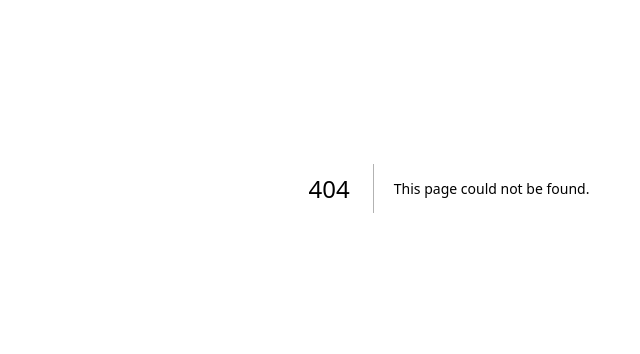
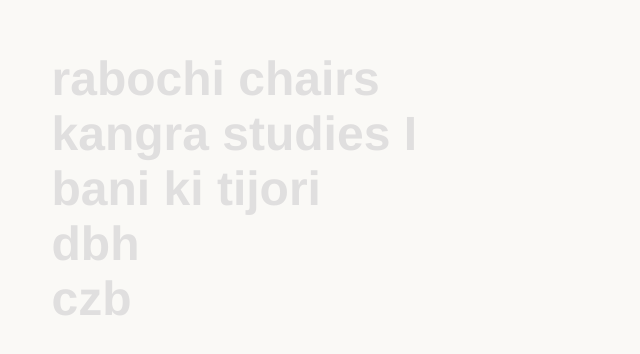
Before and after one commit to DivyanshuBali/misaal, a Next.js app: page /logs in a window 1280 px wide. Before the commit this address had no page. Shown: the part 212-566 px from the top of the page, without its empty margins (191-831 px from the left). Built offline with nearby package versions, Linux system fonts and the light colour scheme.

Commit message:
Logs Page

```diff
--- a/src/app/globals.css
+++ b/src/app/globals.css
@@ -1,24 +1,21 @@
 /* COLOUR VARIABLES */
 :root {
 	/* Primary palette */
-	--color-primary: #2563eb;
-	--color-primary-hover: #1d4ed8;
-	--color-primary-muted: #dbeafe;
+	--color-primary: #253b76;
 
 	/* Secondary / accent */
-	--color-secondary: #64748b;
-	--color-accent: #0ea5e9;
+	--color-secondary: #a61e25;
 
 	/* Backgrounds */
 	--color-background: #faf9f6;
 
 	/* Text */
-	--color-text: #0f172a;
-	--color-text-muted: #64748b;
+	--color-text: #0f0d0d;
+	--color-text-muted: #e0dfdf;
 	--color-text-inverse: #ffffff;
 
 	/* Borders & dividers */
-	--color-border: #e2e8f0;
+	--color-border: #0f0d0d;
 	--color-border-strong: #cbd5e1;
 
 	/* Semantic */
--- /dev/null
+++ b/src/app/logs/Log.module.css
@@ -0,0 +1,138 @@
+.logContainer {
+	display: flex;
+	flex-direction: column;
+	justify-content: center;
+	height: 100%;
+	gap: 1rem;
+	max-width: 265px;
+
+	div.logHeader {
+		position: relative;
+		padding-bottom: 1rem;
+		padding-left: 1rem;
+
+		&::before {
+			content: "";
+			position: absolute;
+			left: 0;
+			top: 0;
+			width: 1px;
+			height: 100%;
+			background-color: var(--color-border);
+			transform: scaleY(0);
+			transform-origin: bottom;
+			animation: revealBorderFromBottom 500ms ease-out forwards;
+		}
+
+		> * {
+			opacity: 0;
+			animation: fadeInContent 500ms ease-out forwards;
+		}
+
+		.logTitle {
+			font-size: 1.25rem;
+			text-transform: uppercase;
+			font-weight: 500;
+			color: var(--color-text);
+			margin-bottom: 1rem;
+		}
+
+		p {
+			font-size: 1rem;
+			line-height: 1rem;
+		}
+	}
+
+	.logImage {
+		height: 400px;
+		width: 265px;
+		border-top-right-radius: 10px;
+		border-bottom-right-radius: 10px;
+		background-color: var(--color-primary);
+	}
+
+	div.logFooter {
+		display: flex;
+		flex-direction: column;
+		gap: 1rem;
+		padding-left: 1rem;
+		position: relative;
+
+		&::before {
+			content: "";
+			position: absolute;
+			left: 0;
+			top: 0;
+			width: 1px;
+			height: 100%;
+			background-color: var(--color-border);
+			transform: scaleY(0);
+			transform-origin: top;
+			animation: revealBorderFromTop 500ms ease-out forwards;
+		}
+
+		> * {
+			opacity: 0;
+			animation: fadeInContent 500ms ease-out forwards;
+		}
+
+		.logDescriptionTitle {
+			margin-top: 1rem;
+			font-size: 0.8rem;
+			text-transform: lowercase;
+			font-weight: 700;
+			color: var(--color-text);
+		}
+
+		.logDescription {
+			font-size: 0.8rem;
+			color: var(--color-text);
+			text-align: justify;
+		}
+
+		ul.logTags {
+			display: flex;
+			flex-direction: row;
+			gap: 0.5rem;
+			list-style: none;
+
+			li {
+				border: 1px solid var(--color-border);
+				border-radius: 100px;
+				padding: 0.2rem 0.5rem;
+				font-size: 12px;
+			}
+		}
+	}
+}
+
+@keyframes fadeInContent {
+	from {
+		opacity: 0;
+	}
+	to {
+		opacity: 1;
+	}
+}
+
+@keyframes revealBorderFromBottom {
+	from {
+		transform: scaleY(0);
+		transform-origin: bottom;
+	}
+	to {
+		transform: scaleY(1);
+		transform-origin: bottom;
+	}
+}
+
+@keyframes revealBorderFromTop {
+	from {
+		transform: scaleY(0);
+		transform-origin: top;
+	}
+	to {
+		transform: scaleY(1);
+		transform-origin: top;
+	}
+}
--- /dev/null
+++ b/src/app/logs/Log.tsx
@@ -0,0 +1,41 @@
+import styles from "./Log.module.css";
+import type { LogItem } from "./LogsLayout";
+
+function Log(props: { log: LogItem }) {
+  const {
+    title,
+    subtitle,
+    creator,
+    date,
+    descriptionTitle,
+    description,
+    tags,
+  } = props.log;
+
+  return (
+    <div className={styles.logContainer}>
+      <div className={styles.logHeader}>
+        <h3 className={styles.logTitle}>{title}</h3>
+        <p className={styles.logSubtitle}>{subtitle}</p>
+        <p className={styles.logCreator}>{creator}</p>
+        <p className={styles.logDate}>{date}</p>
+      </div>
+
+      <div className={styles.logImage} />
+
+      <div className={styles.logFooter}>
+        <h5 className={styles.logDescriptionTitle}>{descriptionTitle}</h5>
+
+        <p className={styles.logDescription}>{description}</p>
+
+        <ul className={styles.logTags}>
+          {tags.map((tag) => (
+            <li key={tag}>{tag}</li>
+          ))}
+        </ul>
+      </div>
+    </div>
+  );
+}
+
+export default Log;
--- /dev/null
+++ b/src/app/logs/LogsLayout.tsx
@@ -0,0 +1,70 @@
+"use client";
+
+import Link from "next/link";
+import { useCallback, useEffect, useRef, useState } from "react";
+import Log from "./Log";
+import styles from "./page.module.css";
+
+export type LogItem = {
+  name: string;
+  title: string;
+  subtitle: string;
+  creator: string;
+  date: string;
+  descriptionTitle: string;
+  description: string;
+  tags: string[];
+};
+
+export function LogsLayout({ logs }: { logs: readonly LogItem[] }) {
+  const [hoveredLog, setHoveredLog] = useState<LogItem | null>(null);
+  const hoverTimerRef = useRef<number | null>(null);
+
+  const clearHoverTimer = useCallback(() => {
+    if (hoverTimerRef.current !== null) {
+      window.clearTimeout(hoverTimerRef.current);
+      hoverTimerRef.current = null;
+    }
+  }, []);
+
+  function handleMouseEnter(log: LogItem) {
+    clearHoverTimer();
+    hoverTimerRef.current = window.setTimeout(() => {
+      setHoveredLog(log);
+      hoverTimerRef.current = null;
+    }, 300);
+  }
+
+  function handleMouseLeave() {
+    clearHoverTimer();
+    setHoveredLog(null);
+  }
+
+  useEffect(() => {
+    return () => {
+      clearHoverTimer();
+    };
+  }, [clearHoverTimer]);
+
+  return (
+    <>
+      <section className={styles.leftContainer}>
+        <ol>
+          {logs.map((log) => (
+            <li
+              key={log.name}
+              onMouseEnter={() => handleMouseEnter(log)}
+              onMouseLeave={handleMouseLeave}
+            >
+              <Link href={`/logs/${log.name}`}>{log.name}</Link>
+            </li>
+          ))}
+        </ol>
+      </section>
+
+      <section className={styles.rightContainer}>
+        {hoveredLog ? <Log key={hoveredLog.name} log={hoveredLog} /> : null}
+      </section>
+    </>
+  );
+}
--- /dev/null
+++ b/src/app/logs/logs.ts
@@ -0,0 +1,52 @@
+export const logs = [
+  {
+    name: "rabochi chairs",
+    title: "TITLE",
+    subtitle: "LOG X",
+    creator: "Mannat Singh",
+    date: "२०२५",
+    descriptionTitle: "medium",
+    description: `Proident cupidatat ad enim adipisicing nulla. Ex mollit duis deserunt sit excepteur qui et eu sint et aute id id consectetur. Lorem id fugiat tempor enim laboris. Do dolor voluptate dolore tempor reprehenderit aute excepteur fugiat laborum elit sunt excepteur. Lorem consectetur ullamco dolore et incididunt.`,
+    tags: ["chair", "wood", "design"],
+  },
+  {
+    name: "kangra studies I",
+    title: "TITLE",
+    subtitle: "LOG X",
+    creator: "Mannat Singh",
+    date: "२०२५",
+    descriptionTitle: "medium",
+    description: `Proident cupidatat ad enim adipisicing nulla. Ex mollit duis deserunt sit excepteur qui et eu sint et aute id id consectetur. Lorem id fugiat tempor enim laboris. Do dolor voluptate dolore tempor reprehenderit aute excepteur fugiat laborum elit sunt excepteur. Lorem consectetur ullamco dolore et incididunt.`,
+    tags: ["chair", "wood", "design"],
+  },
+  {
+    name: "bani ki tijori",
+    title: "TITLE",
+    subtitle: "LOG X",
+    creator: "Mannat Singh",
+    date: "२०२५",
+    descriptionTitle: "medium",
+    description: `Proident cupidatat ad enim adipisicing nulla. Ex mollit duis deserunt sit excepteur qui et eu sint et aute id id consectetur. Lorem id fugiat tempor enim laboris. Do dolor voluptate dolore tempor reprehenderit aute excepteur fugiat laborum elit sunt excepteur. Lorem consectetur ullamco dolore et incididunt.`,
+    tags: ["chair", "wood", "design"],
+  },
+  {
+    name: "dbh",
+    title: "TITLE",
+    subtitle: "LOG X",
+    creator: "Mannat Singh",
+    date: "२०२५",
+    descriptionTitle: "medium",
+    description: `Proident cupidatat ad enim adipisicing nulla. Ex mollit duis deserunt sit excepteur qui et eu sint et aute id id consectetur. Lorem id fugiat tempor enim laboris. Do dolor voluptate dolore tempor reprehenderit aute excepteur fugiat laborum elit sunt excepteur. Lorem consectetur ullamco dolore et incididunt.`,
+    tags: ["chair", "wood", "design"],
+  },
+  {
+    name: "czb",
+    title: "TITLE",
+    subtitle: "LOG X",
+    creator: "Mannat Singh",
+    date: "२०२५",
+    descriptionTitle: "medium",
+    description: `Proident cupidatat ad enim adipisicing nulla. Ex mollit duis deserunt sit excepteur qui et eu sint et aute id id consectetur. Lorem id fugiat tempor enim laboris. Do dolor voluptate dolore tempor reprehenderit aute excepteur fugiat laborum elit sunt excepteur. Lorem consectetur ullamco dolore et incididunt.`,
+    tags: ["chair", "wood", "design"],
+  },
+];
--- /dev/null
+++ b/src/app/logs/page.module.css
@@ -0,0 +1,39 @@
+.logsRoot {
+	display: flex;
+	align-items: center;
+	justify-content: center;
+	height: 100dvh;
+	width: 100%;
+	gap: 4rem;
+
+	.leftContainer {
+		flex: 1;
+		height: 100%;
+		display: flex;
+		align-items: center;
+		justify-content: flex-end;
+
+		ol {
+			list-style: none;
+			display: flex;
+			width: fit-content;
+			flex-direction: column;
+
+			li {
+				font-size: 3rem;
+				font-weight: 800;
+				color: var(--color-text-muted);
+				cursor: pointer;
+
+				&:hover {
+					color: var(--color-text);
+				}
+			}
+		}
+	}
+
+	.rightContainer {
+		flex: 1;
+		height: 100%;
+	}
+}
--- /dev/null
+++ b/src/app/logs/page.tsx
@@ -0,0 +1,11 @@
+import { LogsLayout } from "./LogsLayout";
+import { logs } from "./logs";
+import styles from "./page.module.css";
+
+export default function LogsPage() {
+  return (
+    <main className={styles.logsRoot}>
+      <LogsLayout logs={logs} />
+    </main>
+  );
+}
--- a/src/app/page.tsx
+++ b/src/app/page.tsx
@@ -16,7 +16,7 @@ export default function Home() {
             <Link href="#">archive</Link>
           </li>
           <li>
-            <Link href="#">logs</Link>
+            <Link href="/logs">logs</Link>
           </li>
           <li>
             <Link href="#">artefacts</Link>
--- a/src/app/reset.css
+++ b/src/app/reset.css
@@ -13,7 +13,6 @@
 
 /* 3. Improve line-height and prevent font-size inflation on mobile */
 html {
-	line-height: 1.5;
 	-webkit-text-size-adjust: 100%;
 	text-size-adjust: 100%;
 }
```
